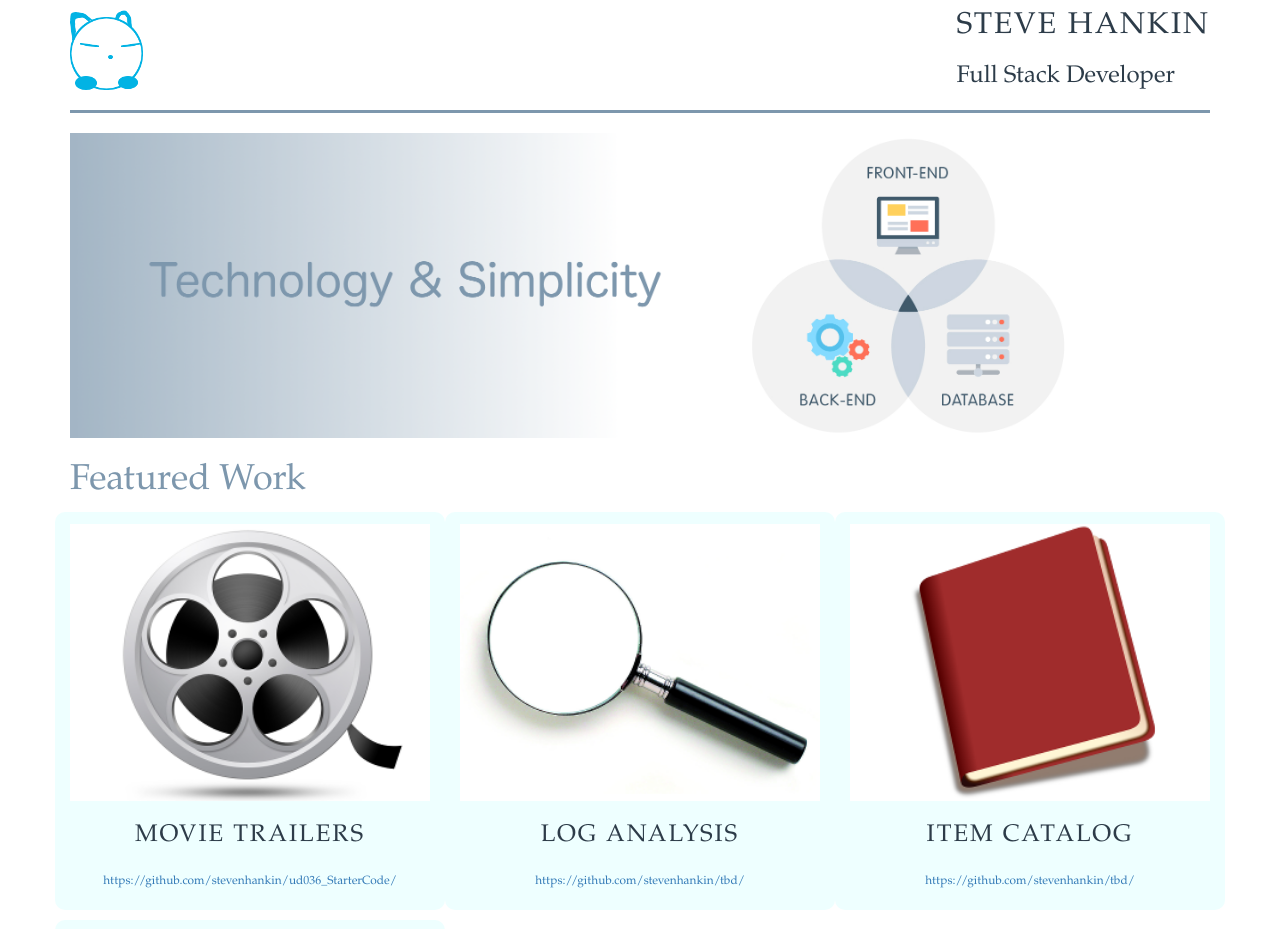
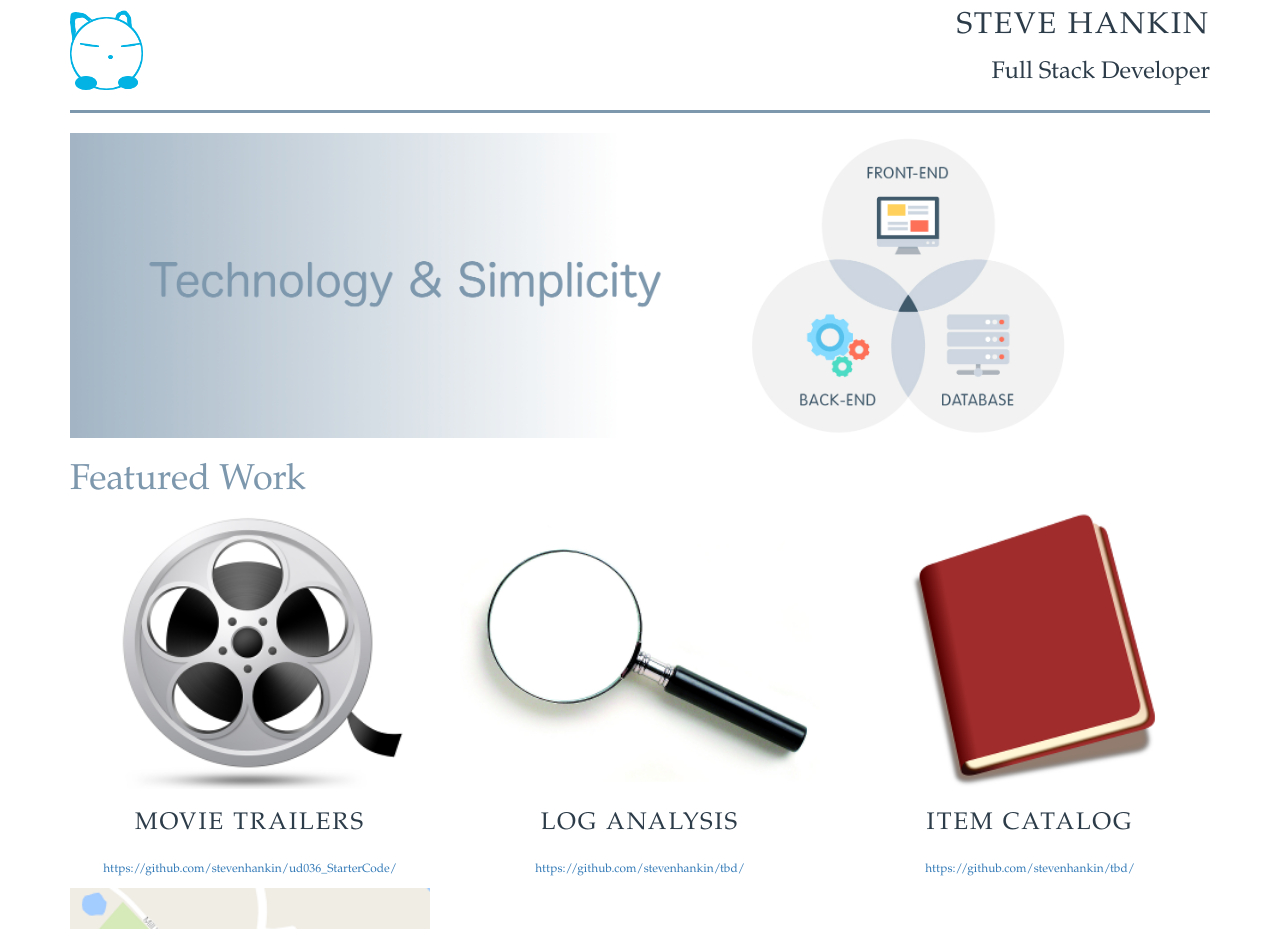
Before and after one commit to stevenhankin/Project_Portfolio_Udacity, a plain HTML site: page index.html in a window 1280 px wide. Shown: the top 929 px of the page. Drawn offline with Linux system fonts and the light colour scheme.

Commit message:
Refactor: Modified highlight selections to work more effectively with grid layout using a dropbox

```diff
--- a/css/styles.css
+++ b/css/styles.css
@@ -46,11 +46,11 @@ h1 {
 */
 .owner_name {
     height: 50px;
-    white-space: nowrap;
     margin: 0;
     color: #2d3c49;
     text-transform: uppercase;
     letter-spacing: 2px;
+    text-align: right;
 }
 
 /*
@@ -59,11 +59,15 @@ h1 {
     and to align vertically with the bottom
     of the logo on the left side
 */
+.bottom_align {
+}
+
 .owner_skill {
     height: 30px;
+    margin: 0;
+    color: #2d3c49;
     display: table-cell;
     vertical-align: bottom;
-    margin: 0;
 }
 
 /*
@@ -86,20 +90,8 @@ h1 {
     margin-top: 20px;
 }
 
-#projects {
+.projects {
     margin-top: 24px;
-}
-
-/*
-    Each collection of text items and picture
-    are within this container class so that
-    the background border can encapsulate them
-*/
-.project_container {
-    background: #eff;
-    border-radius: 10px;
-    margin-bottom: 10px;
-    padding: 12px 0 10px;
 }
 
 /*
@@ -107,7 +99,9 @@ h1 {
     selection for improved readability and usability
 */
 .project_container:hover {
-    background: #7d97ad;
+   /* background: #7d97ad;*/
+
+    filter: drop-shadow(2px 2px 8px #bbb);
 }
 
 /*
--- a/index.html
+++ b/index.html
@@ -20,18 +20,24 @@
 <div class="container">
 
     <div class="row">
-            <div class="col-md-12">
+        <div class="col-xs-12">
+            <div class="row">
                 <header>
-                   <!-- Clearfix needed here since using floats to
-                    align logo and name on opposite sides of window -->
-                  <div class="clearfix" >
+                    <div class="col-xs-2">
                         <img class="logo" src="img/cat_logo_73w.png" alt="Site logo">
-                     <div class="header_text clearfix">
+                    </div>
+                    <div class="col-xs-10">
+                        <div class="row">
+                            <div class="col-xs-12">
                                 <h2 class="owner_name">Steve Hankin</h2>
-                        <h3 class="owner_skill">Full Stack Developer</h3>
+                            </div>
+                            <div class="col-xs-12">
+                                <h3 class="owner_skill pull-right">Full Stack Developer</h3>
+                            </div>
                         </div>
                     </div>
                 </header>
+            </div>
         </div>
     </div>
 
@@ -56,7 +62,7 @@
     <!-- Single cell that will contain another grid for the project layouts -->
     <div class="row">
         <div class="col-md-12">
-               <section id="projects">
+            <section class="projects">
 
                 <h1>Featured Work</h1>
 
@@ -67,6 +73,7 @@
                        of projects
                        -->
                     <div class="project col-xs-12 col-sm-6 col-md-4">
+                        <!--<div class="row">-->
                         <!-- Easier for user to select if the whole section is an href
                            rather than just the project url
                            -->
@@ -75,7 +82,7 @@
                                so that background effects can be applied on hover
                                without spilling outside of the grid cell
                                 -->
-                           <div class="project_container row">
+                            <div class="project_container row ">
                                 <div class="col-xs-5 col-sm-12">
                                     <img class="project_graphic"
                                          src="img/movie_600w.png"
@@ -91,6 +98,7 @@
                                 </div>
                             </div>
                         </a>
+                        <!--</div>-->
                     </div>
 
                     <div class="project col-xs-12 col-sm-6 col-md-4">
```
Lines whose indentation alone changed are shown as unchanged.
